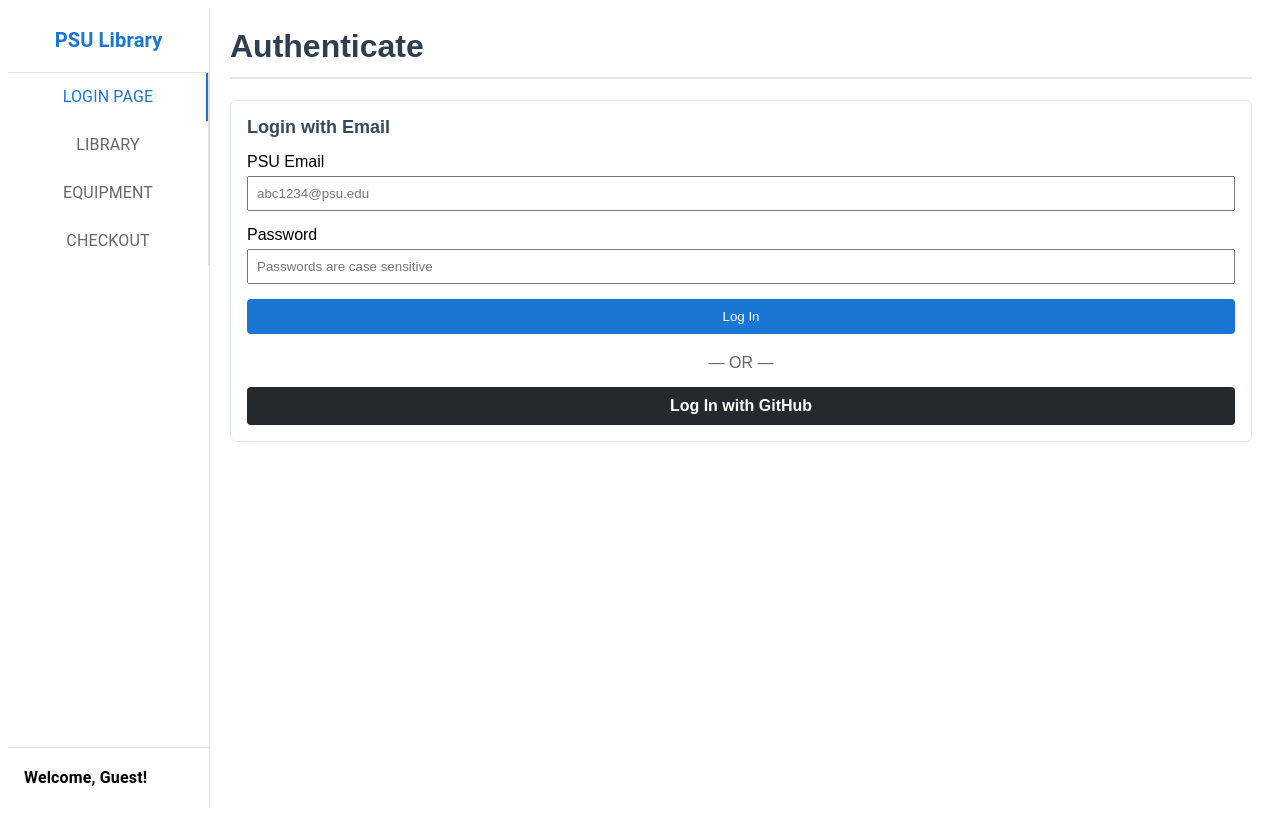
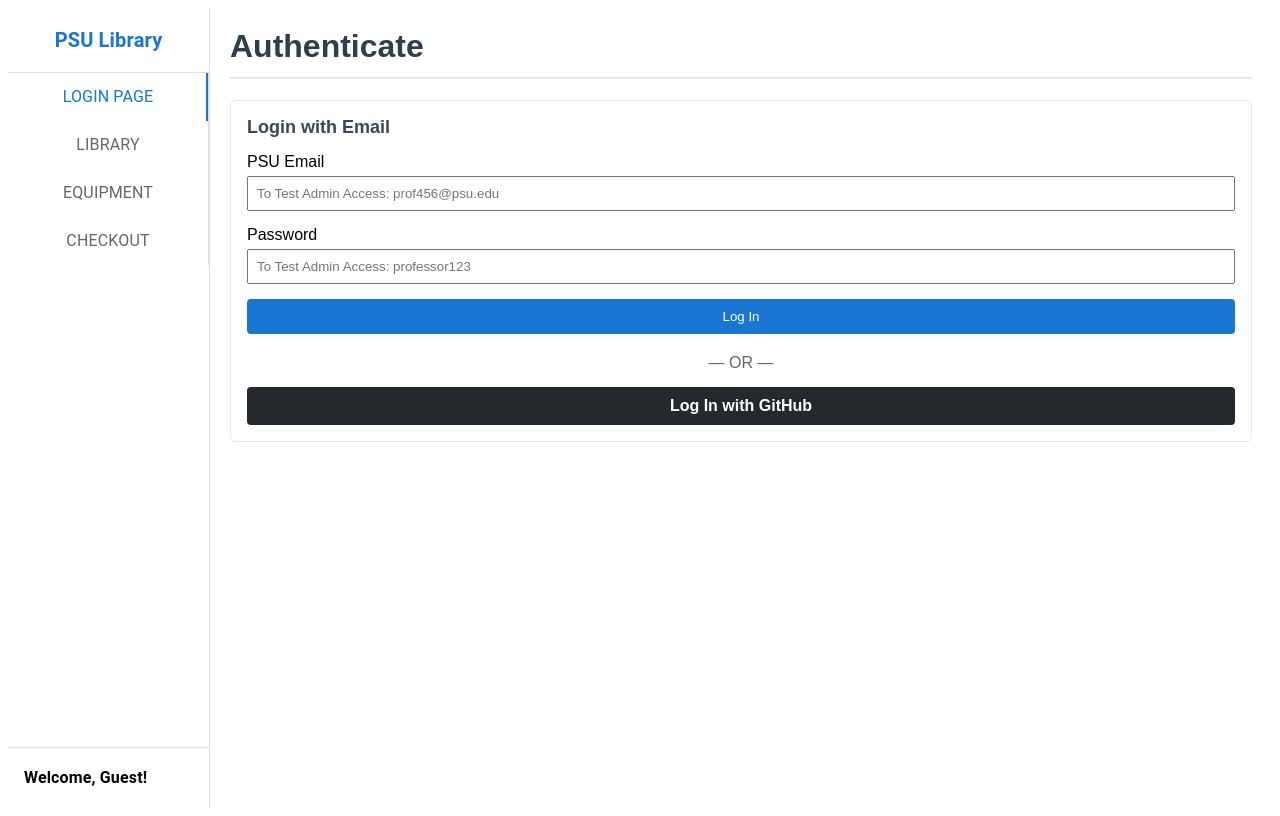
Before and after one commit to psu-edu/sweng861-capstone-tpz5005, a React (Vite) app in the folder frontend/: page / in a window 1280 px wide. Built offline with nearby package versions, Linux system fonts and the light colour scheme; no server answers.

Commit message:
Added some UI stuff to help testing as admin

```diff
--- a/frontend/src/Pages/LoginPage.jsx
+++ b/frontend/src/Pages/LoginPage.jsx
@@ -4,7 +4,11 @@ import { styles } from '../styles';
 import { apiClient } from '../apiClient';
 
 /***********************************************/
-export default function LoginPage({user, setUser, onLoginSuccess}) {
+export default function LoginPage({user,
+                                   setUser,
+                                   role,
+                                   setRole,
+                                   onLoginSuccess}) {
 /***********************************************/
     //User login data
     const [userData, setUserData] = useState(null);
@@ -45,7 +49,6 @@ export default function LoginPage({user, setUser, onLoginSuccess}) {
     //------------------------------------------/
     useEffect(() => {
     //------------------------------------------/
-        console.log("clearing token");
         // Clear previous custom tokens
         localStorage.removeItem('token');
     }, []);
@@ -80,6 +83,7 @@ export default function LoginPage({user, setUser, onLoginSuccess}) {
             // if it is authenticated
             if(data.authenticated && data.access_token) {
                 localStorage.setItem('token', data.access_token);
+
                 setUserData(data);
 
                 //Kick it up to the Tabs
@@ -87,6 +91,14 @@ export default function LoginPage({user, setUser, onLoginSuccess}) {
                     return {
                         ...previousState,
                         user: data.user.username
+                    };
+                });
+
+                //Kick the role up to App.jsx as well
+                setRole(previousState =>{
+                    return {
+                        ...previousState,
+                        role: data.role
                     };
                 });
             }
@@ -142,8 +154,8 @@ export default function LoginPage({user, setUser, onLoginSuccess}) {
                                     value={username}
                                     onChange={(e) => setUsername(e.target.value)}
                                     style={{ width: '100%', padding: '8px', boxSizing: 'border-box' }}
-                                    placeholder = {('abc1234@psu.edu')}
-                                    title= {('Valid test email: psu1855@psu.edu')}
+                                    placeholder = {('To Test Admin Access: prof456@psu.edu')}
+                                    title= {('Valid test email: prof456@psu.edu')}
                                 />
                                 {/* Inline Error */}
                                 {formErrors.username && <span style={{ color: 'red', fontSize: '12px' }}>{formErrors.username}</span>}
@@ -157,8 +169,8 @@ export default function LoginPage({user, setUser, onLoginSuccess}) {
                                     value={password}
                                     onChange={(e) => setPassword(e.target.value)}
                                     style={{ width: '100%', padding: '8px', boxSizing: 'border-box' }}
-                                    placeholder = {('Passwords are case sensitive')}
-                                    title= {('Valid test password: PennState1855')}
+                                    placeholder = {('To Test Admin Access: professor123')}
+                                    title= {('Valid test password: professor123')}
                                 />
                                 {/* Inline Error */}
                                 {formErrors.password && <span style={{ color: 'red', fontSize: '12px' }}>{formErrors.password}</span>}
```
